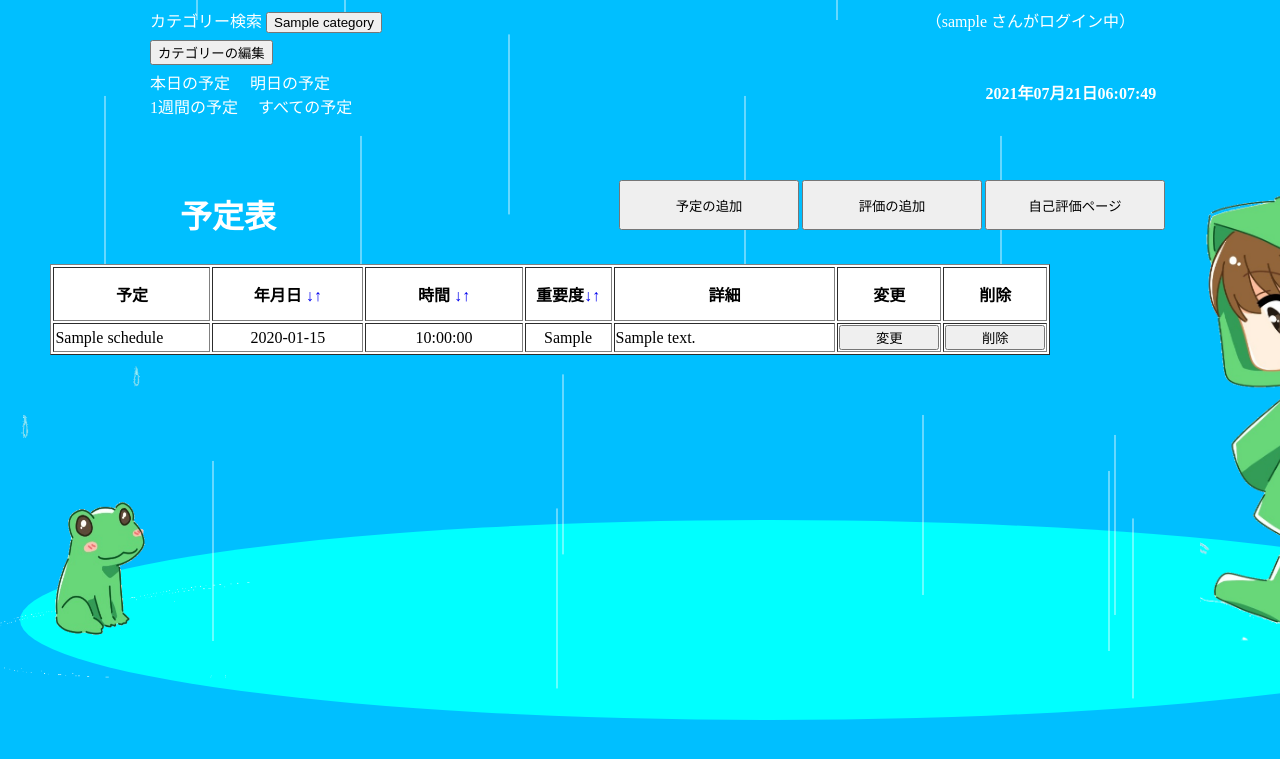
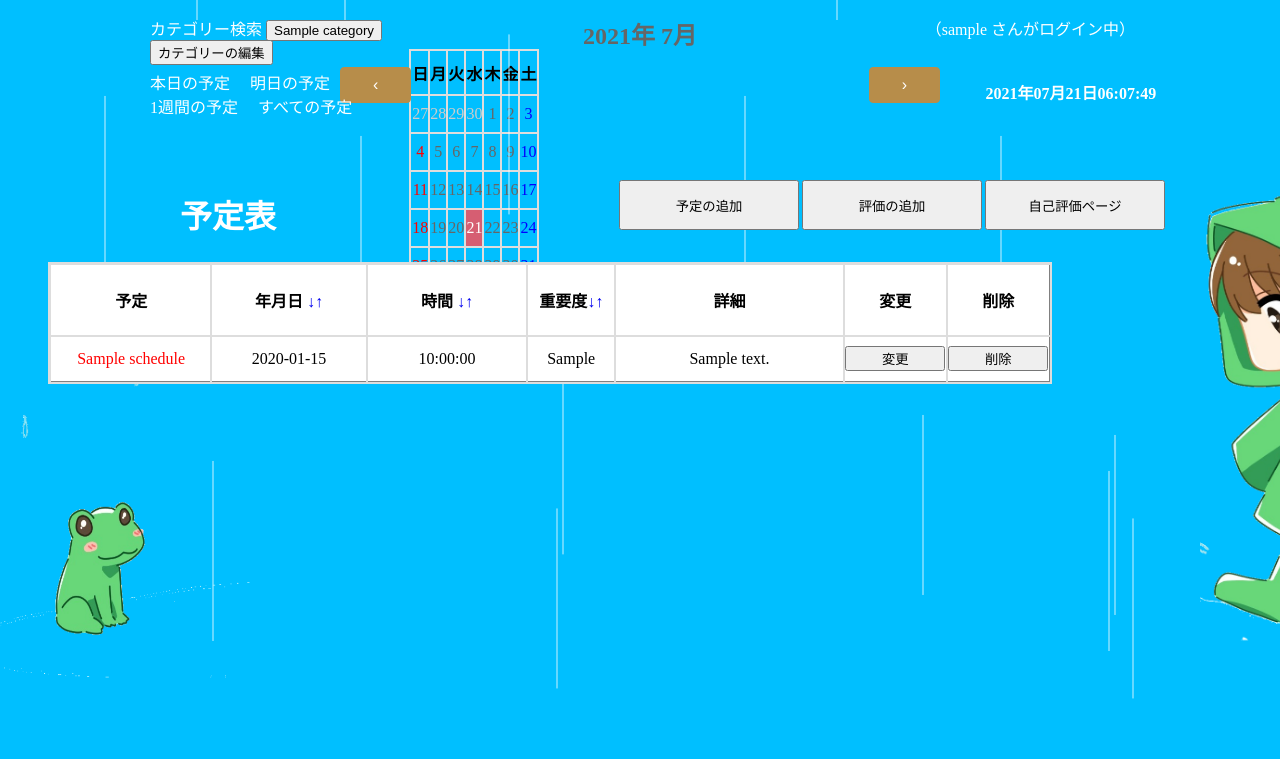
Before and after one commit to koootin0616/spring-group13, a Spring Boot app: page /mainreturn in a window 1280 px wide; the page is wider, and only the part inside the window is pictured. Shown: the top 759 px of that part. Run offline with Spring Boot 4, Linux system fonts and the light colour scheme; the visitor is signed in with stand-in values (Sample User, id 1); tables that the repository leaves empty hold one stand-in row (values such as "Sample post").

Commit message:
7/21 1.1

```diff
--- a/spring-group13/src/main/resources/static/main.css
+++ b/spring-group13/src/main/resources/static/main.css
@@ -208,7 +208,81 @@ body{
   background:#FFF;
   opacity:0.4;
 }
+.wrapper{
+    max-width: 600px;
+    margin: 0 auto;
+    color: #666;
+}
+#header {
+    text-align: center;
+    font-size: 24px;
+    width: 100%;
+    margin: 1rem 0 0;
+}
 
+/*カレンダー*/
+#calendar {
+    text-align: center;
+    width: 100%;
+}
+table {
+    outline: 2px solid #ddd;
+    border-collapse: collapse;
+
+    left:20%;
+    top:45%;
+}
+th {
+    color: #000;
+}
+th, td {
+    outline: 1px solid #ddd;
+    padding-top: 10px;
+    padding-bottom: 10px;
+    text-align: center;
+}
+/*日曜日*/
+td:first-child {
+    color: red;
+}
+/*土曜日*/
+td:last-child {
+    color: blue;
+}
+/*前後月の日付*/
+td.disabled {
+    color: #ccc;
+}
+/*本日*/
+td.today {
+    background-color: #D65E72;
+    color: #fff;
+}
+
+/*ボタン*/
+#next-prev-button {
+    position: relative;
+}
+#next-prev-button button{
+    cursor: pointer;
+    background: #B78D4A;
+    color: #fff;
+    border: 1px solid #B78D4A;
+    border-radius: 4px;
+    font-size: 1rem;
+    padding: 0.5rem 2rem;
+    margin: 1rem 0;
+}
+#next-prev-button button:hover{
+    background-color: #D4BB92;
+    border-color: #D4BB92;
+}
+#prev {
+    float: left;
+}
+#next {
+    float: right;
+}
 
 
  /*雨の初期位置とアニメーション指定、leftはx座標での基準位置、topは開始位置、アニメーション時間は揺らぎ*/
--- a/spring-group13/src/main/resources/templates/main.html
+++ b/spring-group13/src/main/resources/templates/main.html
@@ -88,8 +88,8 @@ st.in(true)
 		<form action="/addsche" method="get"><input id="button1" class="buttons1" type="submit" value="予定の追加"></form>
 		<form action="/fill" method="get"><input id="button2" class="buttons1" type="submit" value="評価の追加"></form>
 		<form action="/ev" method="get"><input id="button3" class="buttons1" type="submit" value="自己評価ページ"></form>
-	<div id="table">
-		<table border="1">
+	<div >
+		<table id="table" border="1">
 			<tr>
 				<th class="th1">予定</th>
 				<th class="th1">年月日 <a href="/sortDescYmd" class="href">↓</a><a href="sortAscYmd" class="href">↑</a></th>
@@ -100,11 +100,11 @@ st.in(true)
 				<th class="th2">削除</th>
 			</tr>
 			<tr th:each="schedule:${schedule}">
-				<td th:text="${schedule.name}"></td>
+				<td class="name" th:text="${schedule.name}"></td>
 				<td class="ymd" th:text="${schedule.ymd}"></td>
 				<td class="jikan" th:text="${schedule.jikan}"></td>
 				<td class="importance"th:text="${schedule.importance}"></td>
-				<td th:text="${schedule.contents}"></td>
+				<td class="name"th:text="${schedule.contents}"></td>
 				<td class=button2>
 					<form action="update" method="post">
 						<input class="buttons2" type="submit" value="変更">
@@ -120,7 +120,97 @@ st.in(true)
 			</tr>
 		</table>
 	</div>
-	<div id="dish"></div>
 
+<script type="text/javascript" th:inline="javascript">
+/*<![CDATA[*/
+const week = ["日", "月", "火", "水", "木", "金", "土"];
+const today = new Date();
+// 月末だとずれる可能性があるため、1日固定で取得
+var showDate = new Date(today.getFullYear(), today.getMonth(), 1);
+
+// 初期表示
+window.onload = function () {
+    showProcess(today, calendar);
+};
+// 前の月表示
+function prev(){
+    showDate.setMonth(showDate.getMonth() - 1);
+    showProcess(showDate);
+}
+
+// 次の月表示
+function next(){
+    showDate.setMonth(showDate.getMonth() + 1);
+    showProcess(showDate);
+}
+
+// カレンダー表示
+function showProcess(date) {
+    var year = date.getFullYear();
+    var month = date.getMonth();
+    document.querySelector('#header').innerHTML = year + "年 " + (month + 1) + "月";
+
+    var calendar = createProcess(year, month);
+    document.querySelector('#calendar').innerHTML = calendar;
+}
+
+// カレンダー作成
+function createProcess(year, month) {
+    // 曜日
+    var calendar = "<table ><tr class='dayOfWeek'>";
+    for (var i = 0; i < week.length; i++) {
+        calendar += "<th>" + week[i] + "</th>";
+    }
+    calendar += "</tr>";
+
+    var count = 0;
+    var startDayOfWeek = new Date(year, month, 1).getDay();
+    var endDate = new Date(year, month + 1, 0).getDate();
+    var lastMonthEndDate = new Date(year, month, 0).getDate();
+    var row = Math.ceil((startDayOfWeek + endDate) / week.length);
+
+    // 1行ずつ設定
+    for (var i = 0; i < row; i++) {
+        calendar += "<tr>";
+        // 1colum単位で設定
+        for (var j = 0; j < week.length; j++) {
+            if (i == 0 && j < startDayOfWeek) {
+                // 1行目で1日まで先月の日付を設定
+                calendar += "<td class='disabled'>" + (lastMonthEndDate - startDayOfWeek + j + 1) + "</td>";
+            } else if (count >= endDate) {
+                // 最終行で最終日以降、翌月の日付を設定
+                count++;
+                calendar += "<td class='disabled'>" + (count - endDate) + "</td>";
+            } else {
+                // 当月の日付を曜日に照らし合わせて設定
+                count++;
+                if(year == today.getFullYear()
+                  && month == (today.getMonth())
+                  && count == today.getDate()){
+                    calendar += "<td class='today'>" + count + "</td>";
+                } else {
+                    calendar += "<td>" + count + "</td>";
+                }
+            }
+        }
+        calendar += "</tr>";
+    }
+    return calendar;
+}
+/*]]>*/
+</script>
+<div class="wrapper">
+    <!-- xxxx年xx月を表示 -->
+    <h1 id="header"></h1>
+
+    <!-- ボタンクリックで月移動 -->
+    <div id="next-prev-button">
+        <button id="prev" onclick="prev()">‹</button>
+        <button id="next" onclick="next()">›</button>
+    </div>
+
+    <!-- カレンダー -->
+    <div id="calendar"></div>
+</div>
 </body>
 </html>
```
